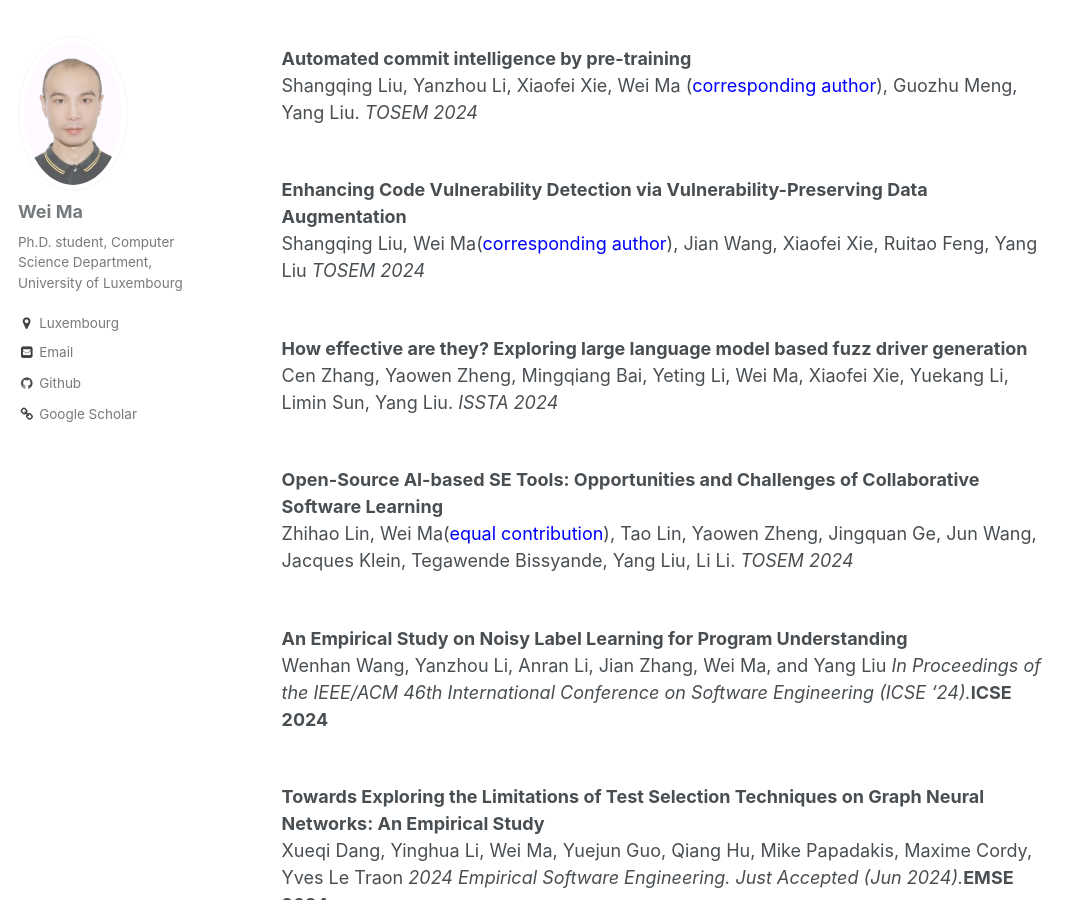
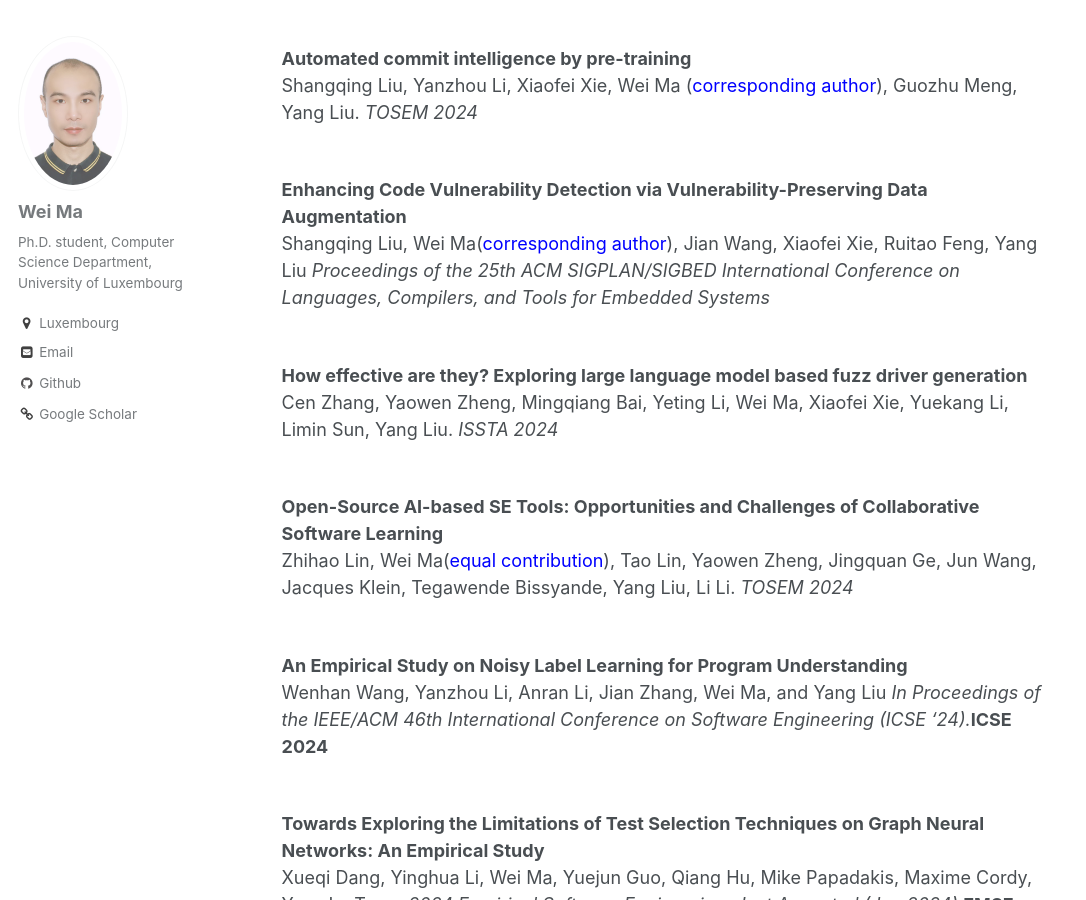
Before and after one commit to Marvinmw/WeiMa.github.io, a Jekyll site: the page built from _pages/publications.md, in a window 1280 px wide and 900 px high, scrolled down 432 px. Shown: the whole window, without its empty margins (0-1086 px from the left). Built offline with Jekyll 4.4.1, drawn with Linux system fonts in a browser that asks for light colours.

Commit message:
Update publications.md

```diff
--- a/_pages/publications.md
+++ b/_pages/publications.md
@@ -22,7 +22,7 @@ Shangqing Liu, Yanzhou Li, Xiaofei Xie, Wei Ma (<font color='blue'>corresponding
 <br>
 <b>Enhancing Code Vulnerability Detection via Vulnerability-Preserving Data Augmentation</b> <br>
 Shangqing Liu, Wei Ma(<font color='blue'>corresponding author</font>), Jian Wang, Xiaofei Xie, Ruitao Feng, Yang Liu
-<i> TOSEM 2024</i><b></b>
+<i> Proceedings of the 25th ACM SIGPLAN/SIGBED International Conference on Languages, Compilers, and Tools for Embedded Systems</i><b></b>
 
 <br>
 <b>How effective are they? Exploring large language model based fuzz driver generation</b> <br>
```
